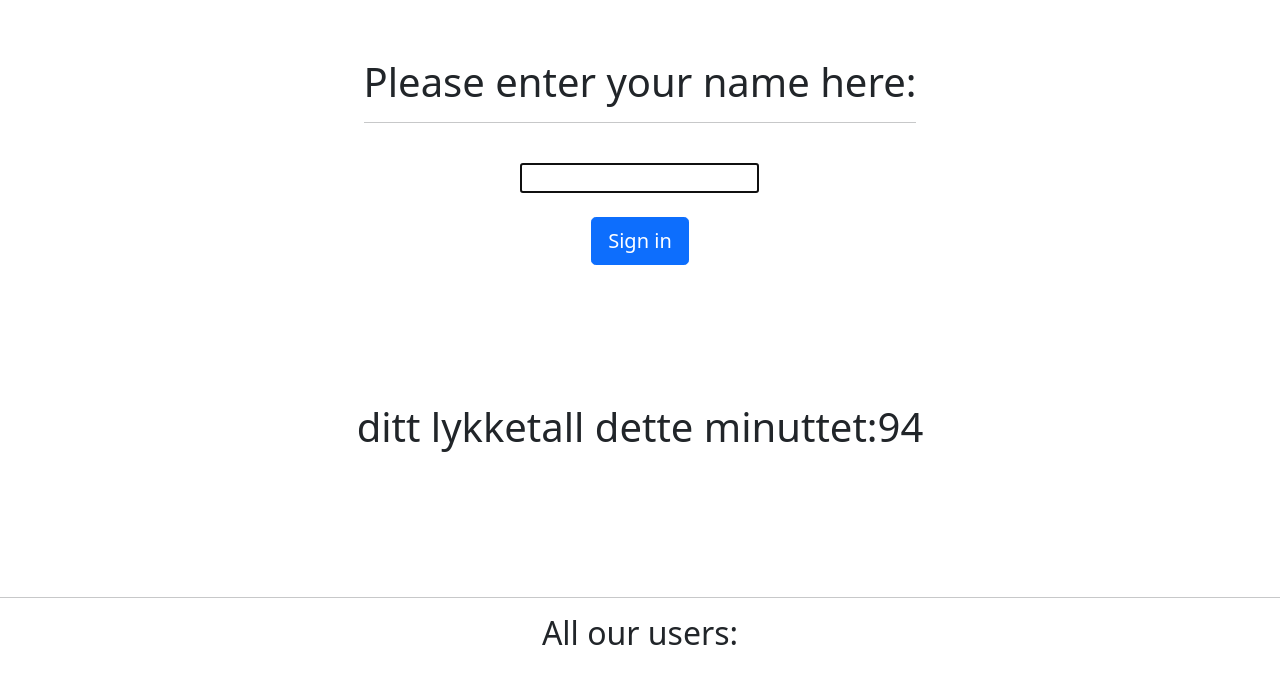
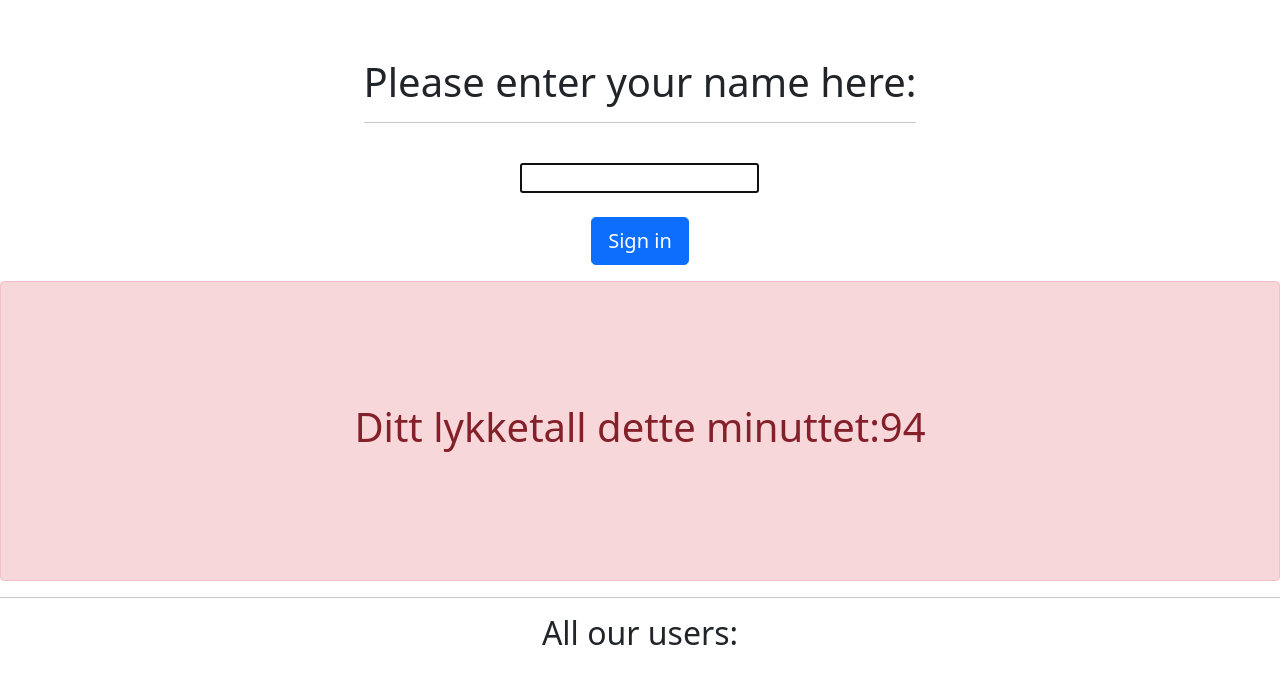
Before and after one commit to szymonpopio/daxoppgave, a website: page index.html in a window 1280 px wide. Drawn offline with nearby package versions, Linux system fonts and the light colour scheme; no server answers.

Commit message:
added alert

```diff
--- a/index.html
+++ b/index.html
@@ -32,8 +32,8 @@
 		</form>
 	</div>
 
-	<div class="centeredBox d-flex align-items-center justify-content-center">
-		<h1>ditt lykketall dette minuttet:</h1>
+	<div class="alert alert-danger centeredBox d-flex align-items-center justify-content-center">
+		<h1>Ditt lykketall dette minuttet:</h1>
 		<h1 id="lykketall"></h1>
 	</div>
 	<hr>
```
